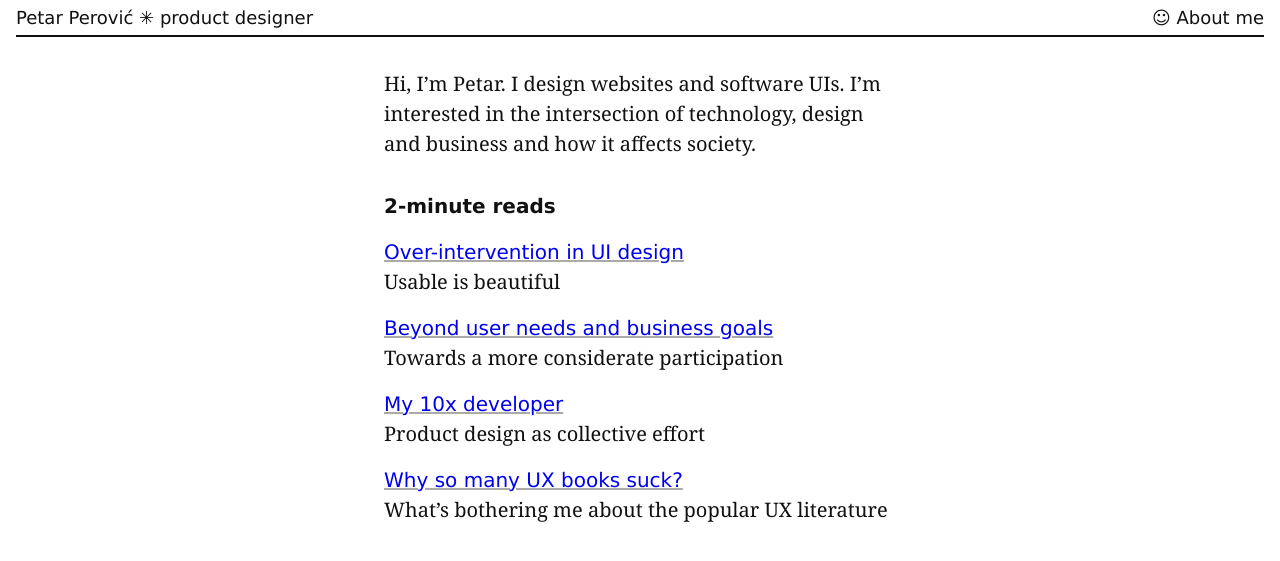
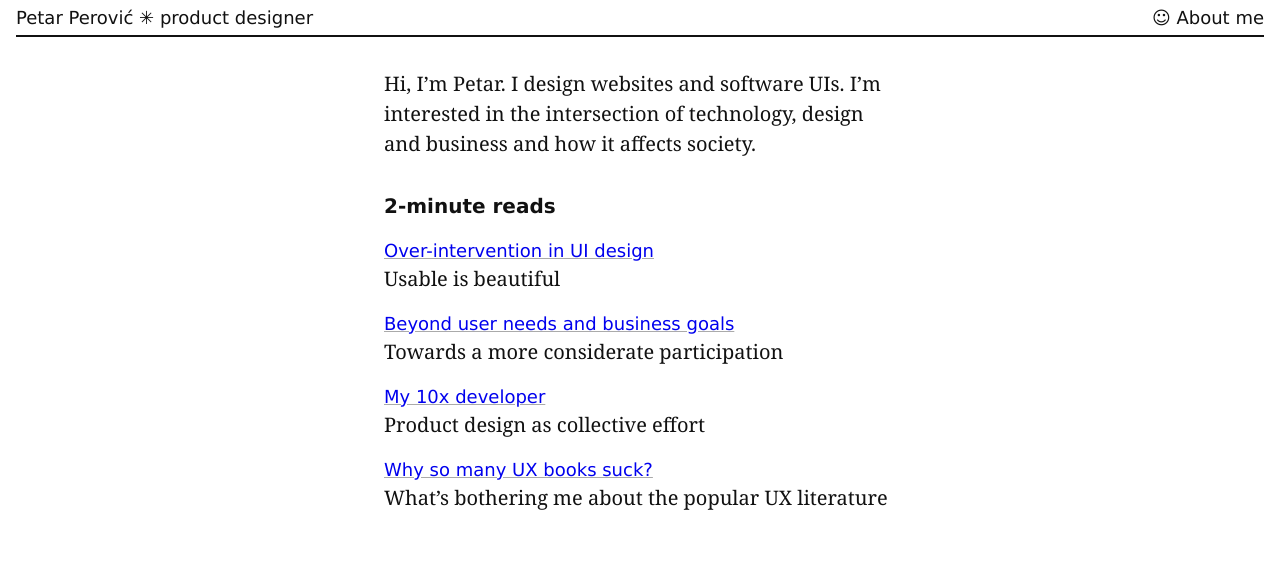
Before and after one commit to ropsii/ropsii.github.io, a Jekyll site: the page built from index.markdown, in a window 1280 px wide. Shown: the top 561 px of the page. Built offline with Jekyll 4.4.1, drawn with Linux system fonts in a browser that asks for light colours.

Commit message:
style tweaking

```diff
--- a/_includes/head.html
+++ b/_includes/head.html
@@ -13,11 +13,11 @@
     <div>
         <div class="flex items-center justify-between bb bw1 pv1">
             <h1 class="f4 normal mb0">
-                <a rel="author" href="{{ "/" | relative_url }}" class="link near-black hover-bg-yellow br2">
+                <a rel="author" href="{{ "/" | relative_url }}" class="link near-black hover-bg-black-10 ph1 br2 nl1 nr1">
                     Petar Perović</a> ✳ product designer
             </h1>
-            <div class="f4">
-                <a href="{{ "/profile" | relative_url }}" class="link near-black hover-bg-yellow br2">☺ About me</a>
+            <div class="f4 nl1 nr1">
+                <a href="{{ "/profile" | relative_url }}" class="link near-black hover-bg-black-10 ph1 br2">☺ About me</a>
             </div>
         </div>
         <div class="mw6 center pt4">
--- a/_layouts/home.html
+++ b/_layouts/home.html
@@ -9,7 +9,7 @@
                 <h2 class="f3 mb3">2-minute reads</h2>
                 {%- for post in site.posts -%}
                 <div class="mb3">
-                    <h3 class="f3 normal mb0">
+                    <h3 class="f4 normal mb0">
                         <a href="{{ post.url | relative_url }}">
                             {{ post.title | escape }}
                         </a>
--- a/_sass/tachyons/_styles.scss
+++ b/_sass/tachyons/_styles.scss
@@ -25,17 +25,14 @@
 a {
     color: $blue;
     text-decoration-color: $light-silver;
-    transition: background .075s ease-in;
-    padding: 0 4px;
-    margin: 0 -4px;
+    transition: background 100ms ease-in;
 }
 
 a:hover,
 a:focus {
-    outline: none;
-    background: $yellow;
     border-radius: .25rem;
-    text-decoration: none;
+    text-decoration-color: $blue;
+    background: $lightest-blue;
 }
 
 hr {
```
